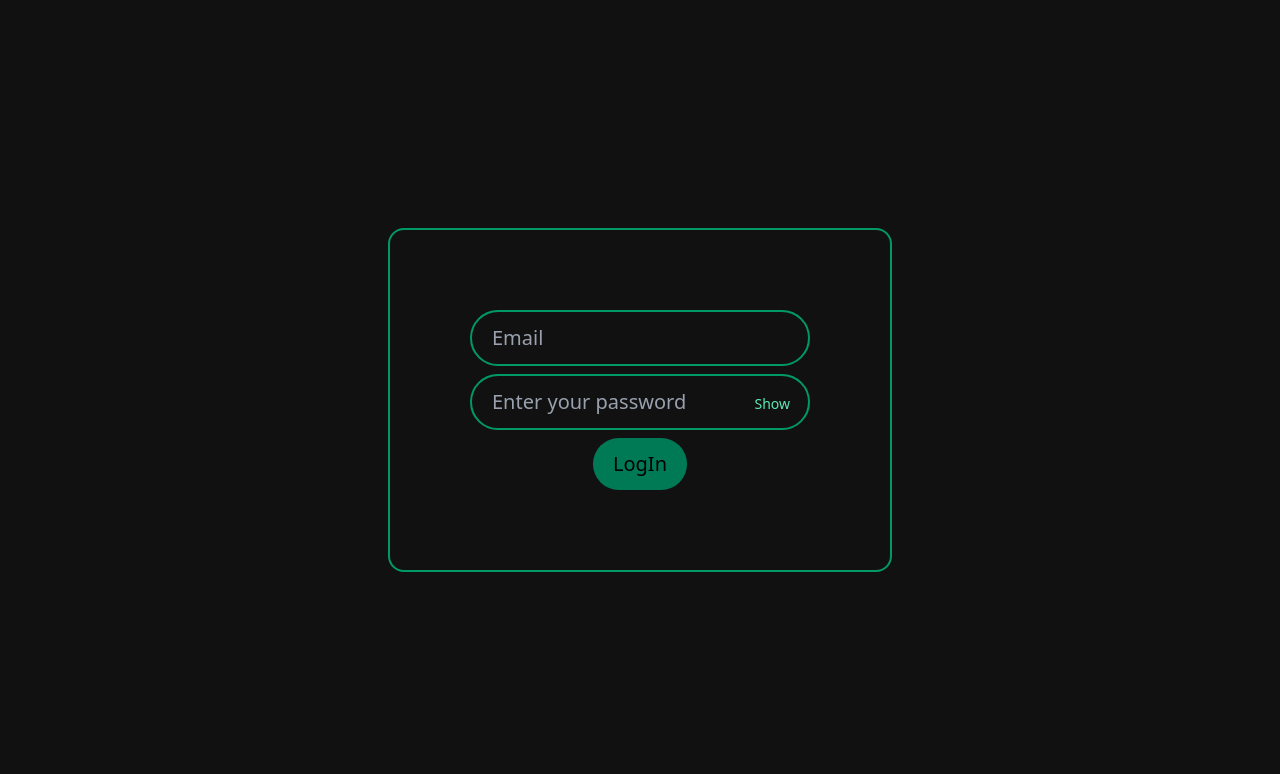
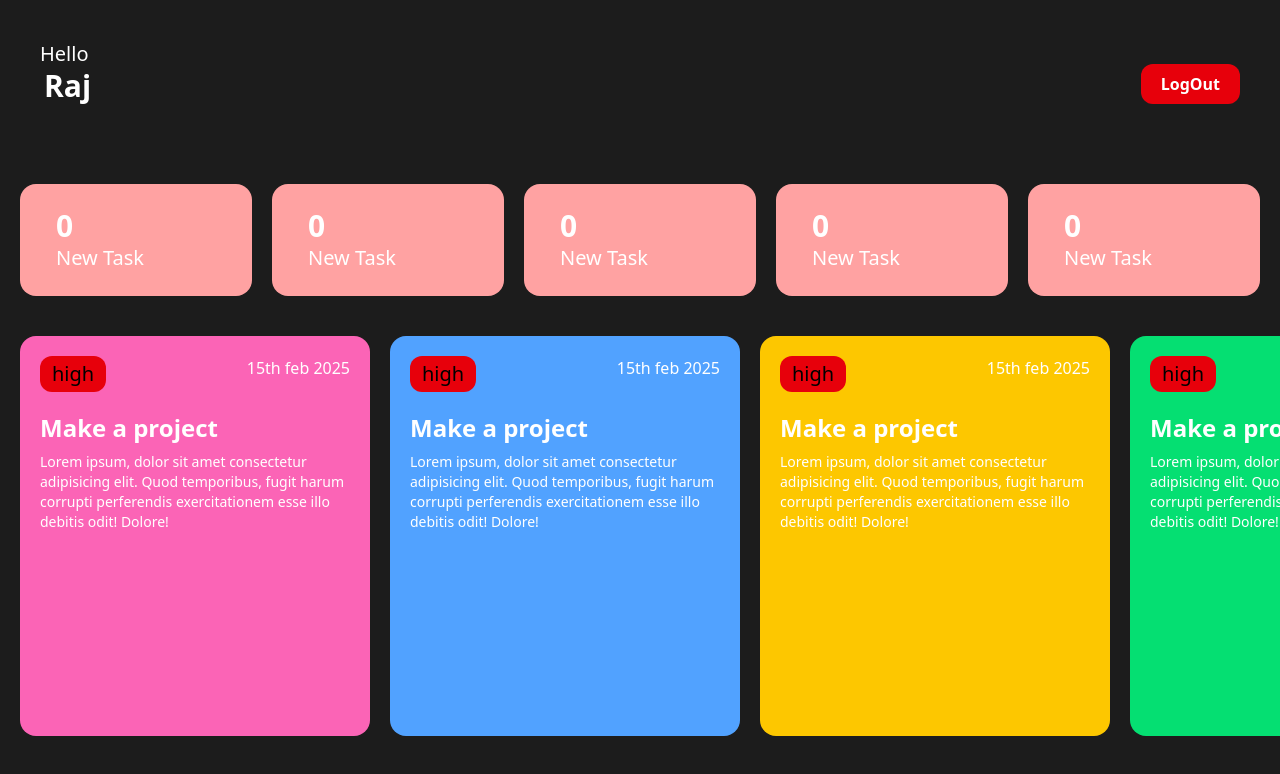
Before and after one commit to raj-banka/EMS, a React (Vite) app: page / in a window 1280 px wide. Shown: the top 774 px of the page. Built offline with nearby package versions, Linux system fonts and the light colour scheme.

Commit message:
Employee post login page

```diff
--- a/src/App.tsx
+++ b/src/App.tsx
@@ -1,11 +1,14 @@
-import './App.css'
-import Login from './components/auth/Login';
+import './App.css';
+
+import EmployeeDashboard from './components/dashboards/EmployeeDashboard';
+// import Login from "./components/auth/Login"
 
 function App() {
 
   return (
     <>
-    <Login />
+    {/* <Login /> */}
+    < EmployeeDashboard />
     </>
   )
 }
--- /dev/null
+++ b/src/TaskList/TaskList.tsx
@@ -0,0 +1,52 @@
+import React from 'react'
+
+const TaskList = () => {
+  return (
+    <div id='tasklist' className='flex w-full overflow-x-auto flex-nowrap p-5 mt-5 h-[55%] gap-5 justify-start items-center'>
+      <div className='flex-shrink-0 w-[350px] h-full bg-pink-400 rounded-2xl p-5'>
+        <div className='flex justify-between'>
+            <h3 className='bg-red-600 text-black text-xl font-sm py-1 px-3 rounded-xl'>high</h3>
+            <p className=''>15th feb 2025</p>
+        </div>
+        <h2 className='text-2xl font-semibold mt-5'>Make a project</h2>
+        <p className='mt-2 text-sm'>Lorem ipsum, dolor sit amet consectetur adipisicing elit. Quod temporibus, fugit harum corrupti perferendis exercitationem esse illo debitis odit! Dolore!</p>
+      </div>
+      <div className='flex-shrink-0 w-[350px] h-full bg-blue-400 rounded-2xl p-5'>
+        <div className='flex justify-between'>
+            <h3 className='bg-red-600 text-black text-xl font-sm py-1 px-3 rounded-xl'>high</h3>
+            <p className=''>15th feb 2025</p>
+        </div>
+        <h2 className='text-2xl font-semibold mt-5'>Make a project</h2>
+        <p className='mt-2 text-sm'>Lorem ipsum, dolor sit amet consectetur adipisicing elit. Quod temporibus, fugit harum corrupti perferendis exercitationem esse illo debitis odit! Dolore!</p>
+      </div>
+      <div className='flex-shrink-0 w-[350px] h-full bg-yellow-400 rounded-2xl p-5'>
+        <div className='flex justify-between'>
+            <h3 className='bg-red-600 text-black text-xl font-sm py-1 px-3 rounded-xl'>high</h3>
+            <p className=''>15th feb 2025</p>
+        </div>
+        <h2 className='text-2xl font-semibold mt-5'>Make a project</h2>
+        <p className='mt-2 text-sm'>Lorem ipsum, dolor sit amet consectetur adipisicing elit. Quod temporibus, fugit harum corrupti perferendis exercitationem esse illo debitis odit! Dolore!</p>
+      </div>
+      <div className='flex-shrink-0 w-[350px] h-full bg-green-400 rounded-2xl p-5'>
+        <div className='flex justify-between'>
+            <h3 className='bg-red-600 text-black text-xl font-sm py-1 px-3 rounded-xl'>high</h3>
+            <p className=''>15th feb 2025</p>
+        </div>
+        <h2 className='text-2xl font-semibold mt-5'>Make a project</h2>
+        <p className='mt-2 text-sm'>Lorem ipsum, dolor sit amet consectetur adipisicing elit. Quod temporibus, fugit harum corrupti perferendis exercitationem esse illo debitis odit! Dolore!</p>
+      </div>
+      <div className='flex-shrink-0 w-[350px] h-full bg-blue-400 rounded-2xl p-5'>
+        <div className='flex justify-between'>
+            <h3 className='bg-red-600 text-black text-xl font-sm py-1 px-3 rounded-xl'>high</h3>
+            <p className=''>15th feb 2025</p>
+        </div>
+        <h2 className='text-2xl font-semibold mt-5'>Make a project</h2>
+        <p className='mt-2 text-sm'>Lorem ipsum, dolor sit amet consectetur adipisicing elit. Quod temporibus, fugit harum corrupti perferendis exercitationem esse illo debitis odit! Dolore!</p>
+      </div>
+
+
+    </div>
+  )
+}
+
+export default TaskList
--- a/src/components/auth/Login.jsx
+++ b/src/components/auth/Login.jsx
@@ -42,9 +42,6 @@ function Login() {
               className=" absolute right-5 top-3/5 -translate-y-1/2 text-sm text-emerald-300 hover:text-white"
             > {showPassword ? "Hide" : "Show"}</button>
             </div>
-
-
-
           <button
           className=" mt-2 text-black outline-none bg-emerald-700  rounded-full text-xl px-5 py-3">
             LogIn
--- /dev/null
+++ b/src/components/dashboards/EmployeeDashboard.tsx
@@ -0,0 +1,16 @@
+import React from 'react'
+import Header from '../../others/Header'
+import TaskListNumber from '../../others/TaskListNumber'
+import TaskList from '../../TaskList/TaskList'
+
+function EmployeeDashboard() {
+  return (
+    <div className='text-white bg-[#1C1C1C] h-screen w-screen'>
+      < Header />
+      <TaskListNumber />
+      <TaskList />
+    </div>
+  )
+}
+
+export default EmployeeDashboard
--- a/src/index.css
+++ b/src/index.css
@@ -1,4 +1,7 @@
 @import "tailwindcss";
 body{
-  background-color: #111;
+    background-color: #1C1C1C;
 }
+#tasklist::-webkit-scrollbar{
+    display: none;
+}
--- /dev/null
+++ b/src/others/Header.tsx
@@ -0,0 +1,12 @@
+import React from 'react'
+
+const Header = () => {
+  return (
+    <div className='flex justify-between items-end p-10'>
+      <h1 className='text-xl font-medium'>Hello <br /><span className='ml-1 text-3xl font-semibold'>Raj</span></h1>
+      <button className='bg-red-600 text-white px-5 py-2 rounded-xl font-bold cursor-pointer'>LogOut</button>
+    </div>
+  );
+}
+
+export default Header
--- /dev/null
+++ b/src/others/TaskListNumber.tsx
@@ -0,0 +1,30 @@
+import React from 'react'
+
+const TaskListNumber = () => {
+  return (
+    <div className="flex mt-10 justify-between gap-5 w-screen px-5">
+    <div className='bg-red-300 w-[45%] py-6 px-9 rounded-2xl'>
+      <h2 className='text-3xl font-semibold'>0</h2>
+      <h3 className='text-xl font-medium'>New Task</h3>
+    </div>
+    <div className='bg-red-300 w-[45%] py-6 px-9 rounded-2xl'>
+      <h2 className='text-3xl font-semibold'>0</h2>
+      <h3 className='text-xl font-medium'>New Task</h3>
+    </div>
+    <div className='bg-red-300 w-[45%] py-6 px-9 rounded-2xl'>
+      <h2 className='text-3xl font-semibold'>0</h2>
+      <h3 className='text-xl font-medium'>New Task</h3>
+    </div>
+    <div className='bg-red-300 w-[45%] py-6 px-9 rounded-2xl'>
+      <h2 className='text-3xl font-semibold'>0</h2>
+      <h3 className='text-xl font-medium'>New Task</h3>
+    </div>
+    <div className='bg-red-300 w-[45%] py-6 px-9 rounded-2xl'>
+      <h2 className='text-3xl font-semibold'>0</h2>
+      <h3 className='text-xl font-medium'>New Task</h3>
+    </div>
+    </div>
+  )
+}
+
+export default TaskListNumber
```
Also changed, not shown: src/components/dashboards/UserDashboard.tsx (deleted), 1 other file (tests, documents, lock files or other folders).
